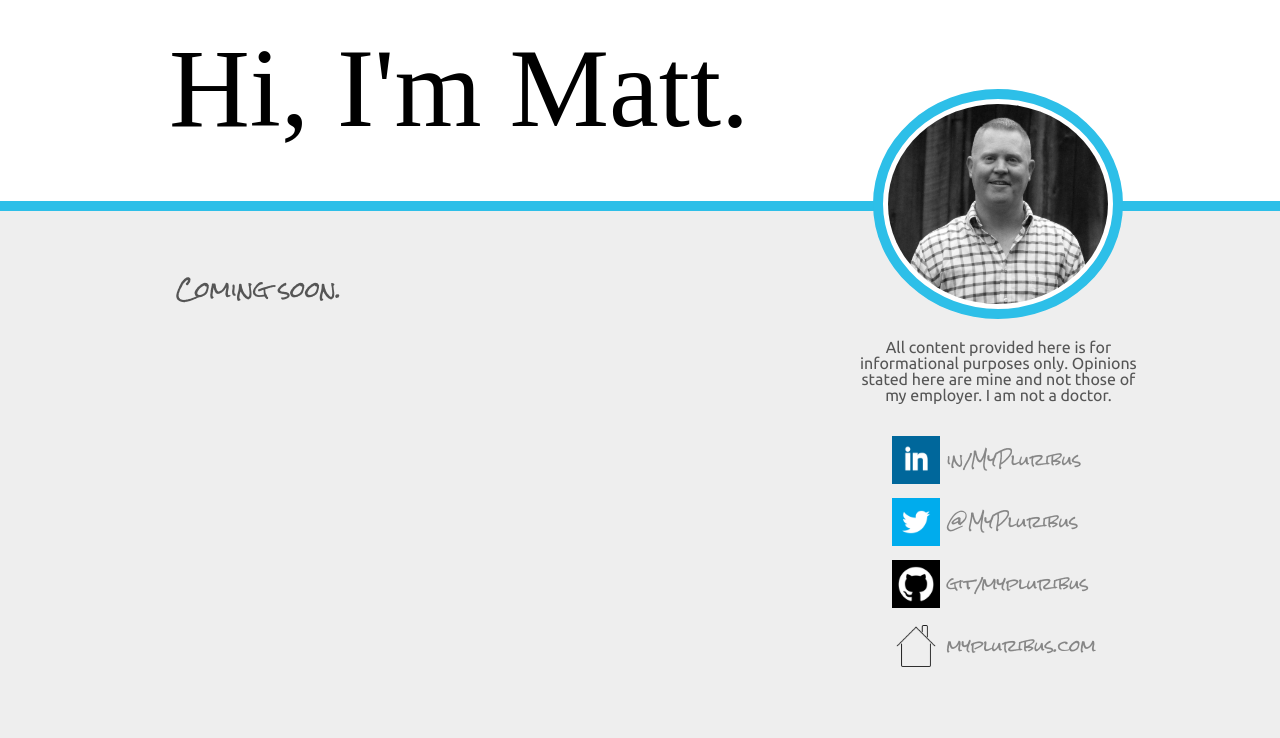
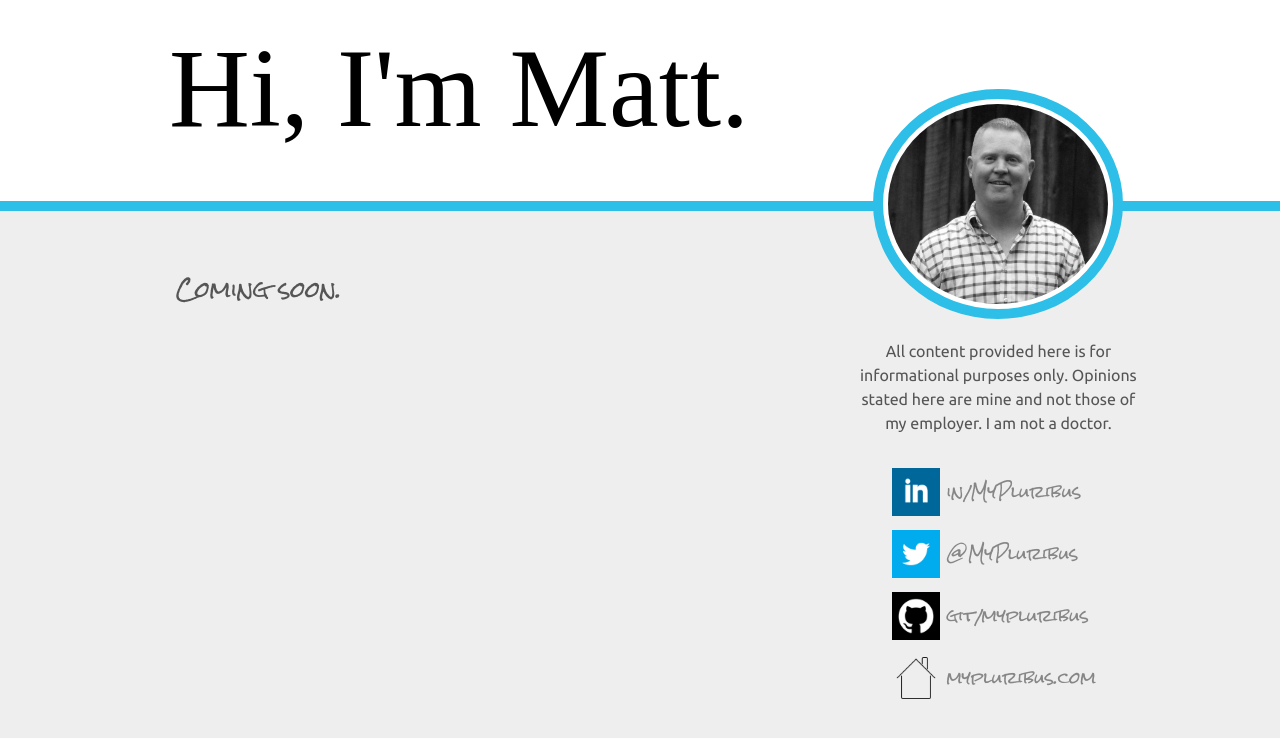
Before and after one commit to mypluribus/mypluribus.github.io, a Jekyll site: the page built from index.html, in a window 1280 px wide. Shown: the top 738 px of the page. Built offline with Jekyll 4.4.1, drawn with Linux system fonts in a browser that asks for light colours; some web fonts are replaced.

Commit message:
updated .gitignore

```diff
--- a/css/style.css
+++ b/css/style.css
@@ -74,9 +74,9 @@ ul, ol {list-style:none;}
 #wrapper div#content div#col_2 div.disclaimer {
 	font-family:'Ubuntu', Arial, Helvetica, sans-serif;
 	font-size:1em;
+	line-height : 1.5em;
 	color:#555;
 	font-weight:normal;
-	line-height : 1em;
 	margin-top : 10px;
 	margin-bottom: 10px;
 	padding : 10px;
```
Also changed, not shown: 1 other file.
